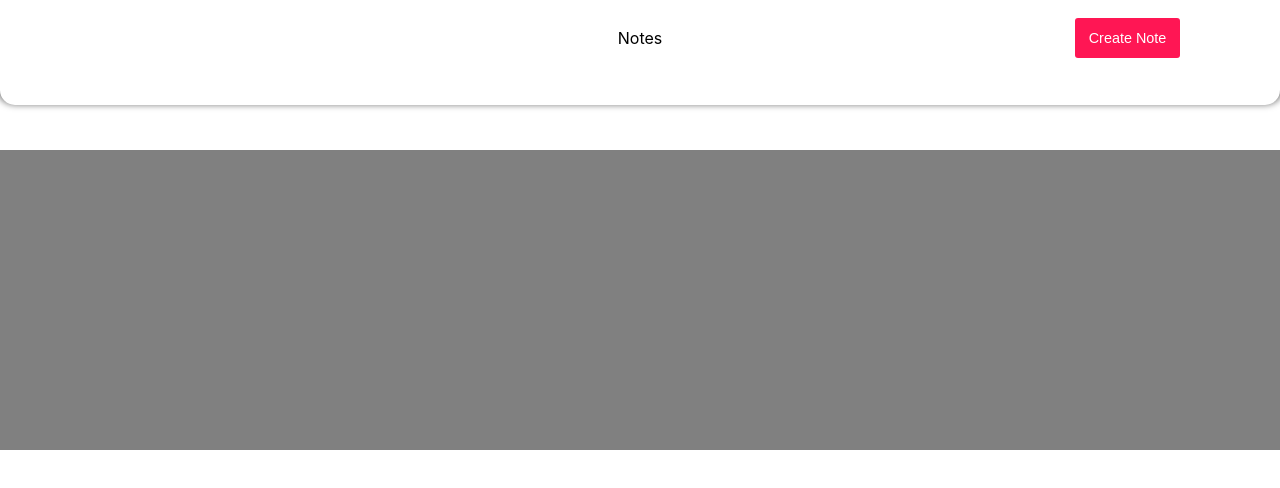
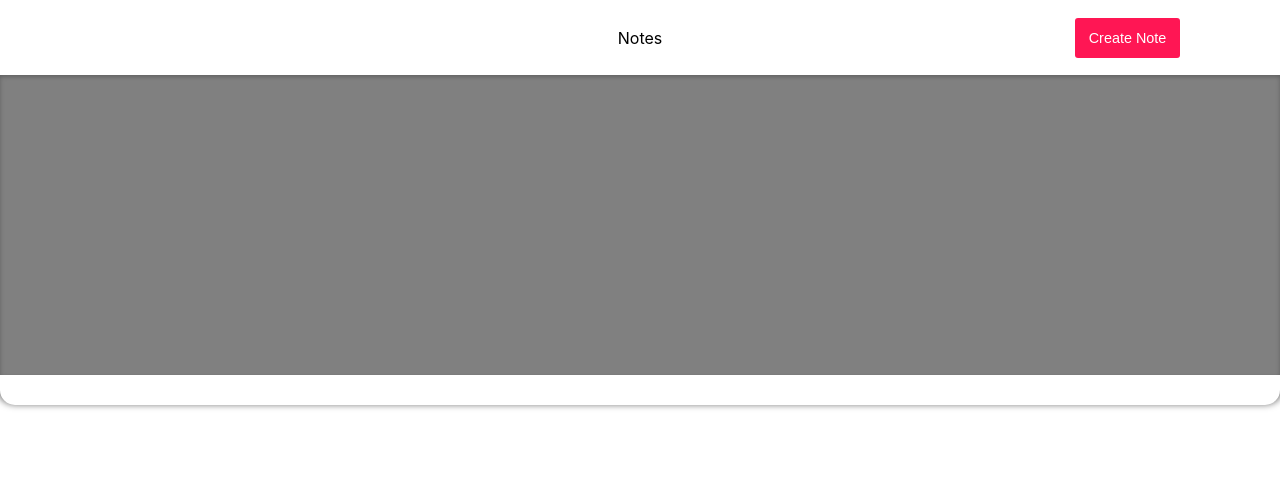
Before and after one commit to Flakari/notes, a React (Create React App) app: page / in a window 1280 px wide. Both pictures are taken after a click on the element "Expand Menu". Shown: the top 488 px of the page. Built offline with nearby package versions, Linux system fonts and the light colour scheme.

Commit message:
Added menu collapse and expand stylings and transitions

```diff
--- a/src/components/Header/Header.module.css
+++ b/src/components/Header/Header.module.css
@@ -6,7 +6,7 @@
     top: 0;
     display: flex;
     align-items: center;
-    z-index: 11;
+    z-index: 12;
 }
 
 #MainHeader > p {
--- a/src/components/NotesContainer/NotesContainer.module.css
+++ b/src/components/NotesContainer/NotesContainer.module.css
@@ -17,21 +17,24 @@
 
 #MenuToggle:hover {
     background-color: #f3f3f3;
+    transition: transform 0.5s ease-in;
+}
+
+#MenuToggle.expanded {
+    transform: translateY(300px);
+}
+
+#MenuToggle.collapsed {
+    transform: translateY(0);
 }
 
 .NoteContainer {
     width: 100%;
     position: absolute;
-    z-index: 10;
+    z-index: 11;
     height: 300px;
     background-color: grey;
-    top: 150px
+    top: -225px;
+    transition: transform 0.5s ease-in;
+    box-shadow: inset 0px 2px 4px #00000040;
 }
-
-.expanded {
-    display: block;
-}
-
-.collapsed {
-    display: none;
-}
--- a/src/components/NotesContainer/NotesContainer.tsx
+++ b/src/components/NotesContainer/NotesContainer.tsx
@@ -1,4 +1,4 @@
-import React, { useState } from 'react';
+import React, { useEffect, useState } from 'react';
 import { connect } from 'react-redux';
 import { Dispatch } from 'redux';
 
@@ -14,6 +14,29 @@ interface PropTypes {
 
 const NotesContainer = (props: PropTypes) => {
     const [showFull, setShowFull] = useState(false);
+    const [hideContainer, setHideContainer] = useState(true);
+    const [transitionStyle, setTransitionStyle] = useState({
+        transform: 'translateY(0)'
+    });
+
+    useEffect(() => {
+        if (showFull) {
+            setHideContainer(false);
+            setTimeout(() => {
+                setTransitionStyle({
+                    transform: 'translateY(300px)'
+                });
+            }, 10);
+        } else {
+            setTransitionStyle({
+                transform: 'translateY(0)'
+            });
+        }
+    }, [showFull]);
+
+    const transitionHandler = () => {
+        if (!showFull) setHideContainer(true);
+    };
 
     const containerToggle = () => {
         setShowFull(prevState => !prevState);
@@ -26,7 +49,7 @@ const NotesContainer = (props: PropTypes) => {
 
     return (
         <div id={classes.MenuContainer}>
-            <div className={[classes.NoteContainer, showFull ? classes.expanded : classes.collapsed].join(' ')}>
+            {!hideContainer ? <div style={transitionStyle} onTransitionEnd={transitionHandler} className={classes.NoteContainer}>
                 <ul>
                     {props.notes.filter(item => item.id !== props.currentNoteId).map(item => {
                         return (
@@ -37,8 +60,8 @@ const NotesContainer = (props: PropTypes) => {
                         );
                     })}
                 </ul>
-            </div>
-            <div id={classes.MenuToggle} onClick={containerToggle} aria-label={!showFull ? 'Expand Menu' : 'Collapse Menu'}></div>
+            </div> : null}
+            <div id={classes.MenuToggle} className={showFull ? classes.expanded : classes.collapsed} onClick={containerToggle} aria-label={!showFull ? 'Expand Menu' : 'Collapse Menu'}></div>
         </div>
     );
 };
```
